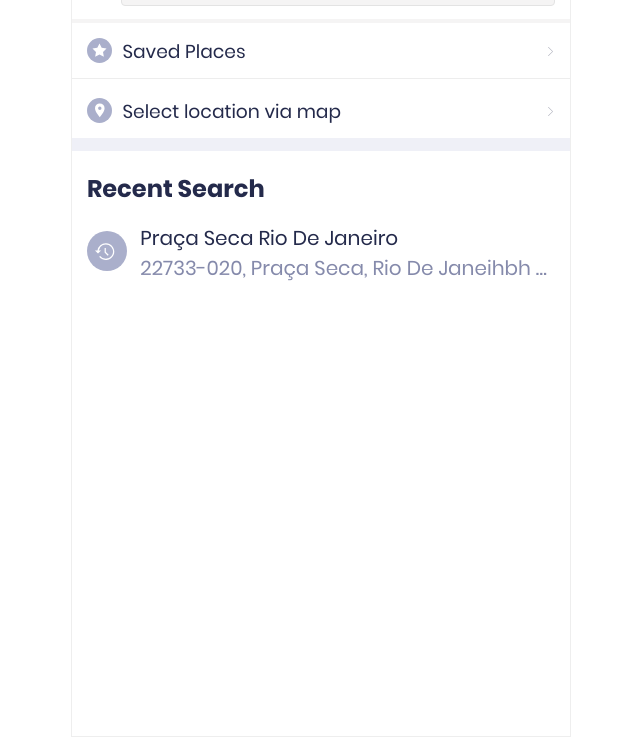
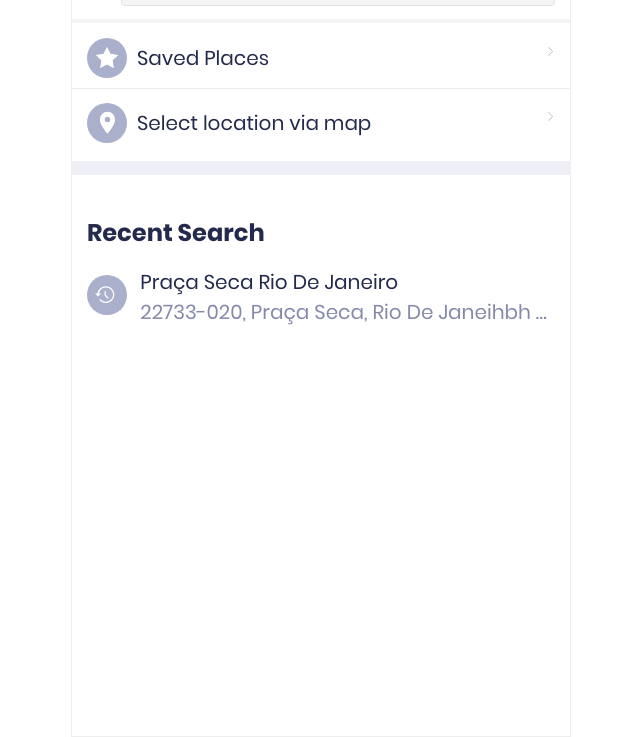
Before and after one commit to asmita1108/screen10, a plain HTML site: page index.html in a window 1280 px wide. Shown: the part 63-800 px from the top of the page, without its empty margins (319-959 px from the left). Drawn offline with nearby package versions, Linux system fonts and the light colour scheme.

Commit message:
change in style

```diff
--- a/css/styles.css
+++ b/css/styles.css
@@ -175,12 +175,12 @@ body {
 .saved-address p {
     display: block;
     width: auto;
+    height: auto;
     float: left;
-    font-size: 14pt;
+    font-size: 15pt;
     color: #242A4B;
     opacity: 100%;
-    margin: 0px;
-    margin-left:10px;
+    margin: 5px 0px 5px 10px;
 }
 
 /*-----------------------------------------------
@@ -193,7 +193,7 @@ body {
     background-color: #EDEDED;
     content: " ";
     width: 375pt;
-    margin: 40px -15px 0px -15px;
+    margin: 50px -15px 5px -15px;
 }
 .divider-10pt:after {
     display: block;
@@ -201,7 +201,7 @@ body {
     background-color: #EFF0F7;
     content: " ";
     width: 375pt;
-    margin: 40px -15px 0px -15px;
+    margin: 25px -15px 0px -15px;
 }
 
 img.ri:empty
--- a/index.html
+++ b/index.html
@@ -31,17 +31,17 @@
             </div>
           </header>
 
-          <section class="location-section">
+          <section class="location-section divider-10pt">
             <div class="saved-address divider-1pt ">
               <a href="#">
-                <img src="css/assets/Group%2037308.svg" style="width: 19.07pt; height: 19.07pt; display: block;float: left;" alt="location-icons">
+                <img src="css/assets/Group%2037308.svg" style="width: 30pt; height: 30pt; display: block;float: left;" alt="location-icons">
                <p>Saved Places</p>
                <img class="location-next-icon" src="css/assets/next.svg" />
                 </a>
             </div>
-            <div class="saved-address divider-10pt">
+            <div class="saved-address" style="margin-top: 5px;">
               <a href="#">
-                <img src="css/assets/Group%2037309.svg" style="width: 19.07pt; height: 19.07pt; display: block;float: left;" alt="location-icons">
+                <img src="css/assets/Group%2037309.svg" style="width: 30pt; height: 30pt; display: block;float: left;" alt="location-icons">
                <p>Select location via map </p>
                <img class="location-next-icon" src="css/assets/next.svg" />
                 </a>
```
